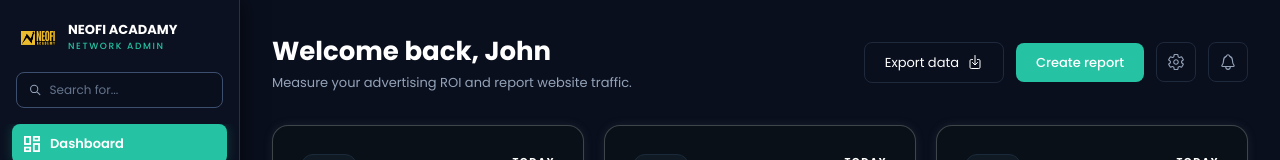
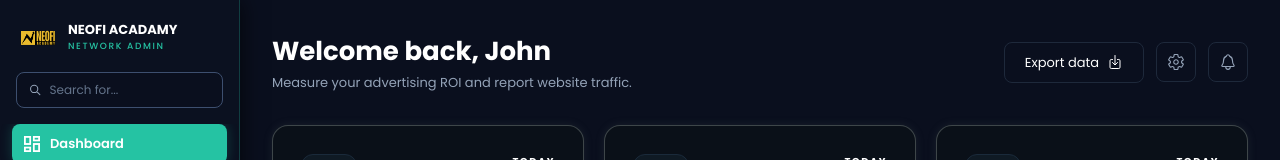
Before and after one commit to teamleadseclob/neomlmadmin, a React (Vite) app: page / in a window 1280 px wide. Shown: the top 160 px of the page. Built offline with nearby package versions, Linux system fonts and the light colour scheme; no server answers; sample sign-in values are in the browser's storage.

Commit message:
some button chages

```diff
--- a/src/components/dashboard/DashboardContent.jsx
+++ b/src/components/dashboard/DashboardContent.jsx
@@ -68,9 +68,6 @@ const DashboardContent = () => {
           <button className="flex items-center gap-2 px-3 sm:px-5 py-2 sm:py-2.5 rounded-lg border border-[#1e293b] text-[12px] sm:text-[13px] text-white hover:bg-[#111827] transition-colors cursor-pointer">
             Export data <IoDownloadOutline className="text-base" />
           </button>
-          <button className="px-3 sm:px-5 py-2 sm:py-2.5 rounded-lg bg-[#25c3a3] text-[12px] sm:text-[13px] text-white font-medium hover:bg-[#1fa88c] transition-colors cursor-pointer">
-            Create report
-          </button>
           <button className="p-2 sm:p-2.5 rounded-lg border border-[#1e293b] text-[#94a3b8] hover:bg-[#111827] transition-colors cursor-pointer">
             <IoSettingsOutline className="text-lg" />
           </button>
--- a/src/pages/Withdrawals.jsx
+++ b/src/pages/Withdrawals.jsx
@@ -173,9 +173,7 @@ const Withdrawals = () => {
             Export data
             <FiDownload className="w-4 h-4" />
           </button>
-          <button className="flex items-center gap-2 px-5 py-3 bg-[#00e396] hover:bg-[#00c983] rounded-xl text-[13px] font-bold text-[#0a0f1e] transition-colors cursor-pointer shadow-[0_0_16px_rgba(0,227,150,0.2)]">
-            Create report
-          </button>
+
         </div>
       </div>
 
```
